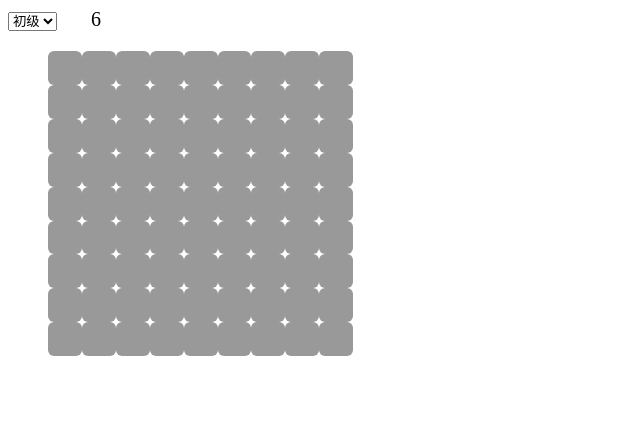
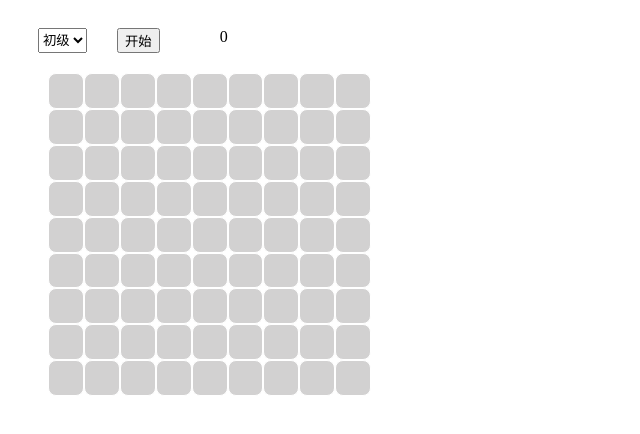
Before and after one commit to huya0424/game, a plain HTML site: page game02/index.html in a window 1280 px wide. Shown: the whole page, without its empty margins (0-640 px from the left). Drawn offline with Linux system fonts and the light colour scheme.

Commit message:
添加暂停开始按钮

```diff
--- a/game02/index.css
+++ b/game02/index.css
@@ -1,12 +1,23 @@
 html, body {
     font-size: 16px;
 }
-.timer {
+.setting {
+    display: flex;
+    flex-direction: row;
+    padding: 20px 30px;
+}
+.setting button {
+    margin: 0 30px;
+}
+.setting .timer {
+    padding: 0 30px;
+}
+/* .timer {
     display: inline-block;
     margin-left: 30px;
     margin-bottom: 20px;
-    font-size: 20px;
-}
+    font-size: 0.25rem;
+} */
 .grid {
     background-color: #fff;
 }
@@ -18,11 +29,17 @@ html, body {
 }
 .grid ul li {
     position: relative;
+    display: flex;
+    justify-content: center;
+    align-items: center;
+    /* margin: 0 -0.5px -0.5px 0; */
     width: 0.53rem;
     height: 0.53rem;
+    font-size: 0.25rem;
     text-align: center;
-    background-color: #999;
-    border-radius: 6px;
+    background-color: #d2d1d1;
+    border: 1px solid #fff;
+    border-radius: 8px;
 }
 .flag::after {
     content: '♣';
@@ -33,7 +50,7 @@ html, body {
     color: red;
 }
 .lei::after {
-    content: '☺';
+    content: '☹';
     position: absolute;
     left: 50%;
     top: 50%;
@@ -41,7 +58,7 @@ html, body {
     color: red;
 }
 .grid ul li.checked {
-    background-color: #cac7c7;
+    background-color: #a7a7a7;
 }
 .grid ul li.checking {
     background-color: red;
--- a/game02/index.html
+++ b/game02/index.html
@@ -9,28 +9,28 @@
 </head>
 <body>
     <div>
-        <div class="seting">
+        <div class="setting">
             <select name="type" id="type" onchange="change_type(this,value)">
                 <option value="first">初级</option>
                 <option value="second">中级</option>
                 <option value="third">高级</option>
             </select>
-            <div id="timer" class="timer"></div>
+            <button id="isTime" onclick="start_game()">开始</button>
+            <div id="timer" class="timer">0</div>
+            <div id="game_over"></div>
         </div>
         <div id="grid" class="grid"></div>
     </div>
     <script src="index.js"></script>
     <script>
-        // window.onload = function() {
+        init_font();
+        function init_font() {
             let htmlWidth = document.documentElement.clientWidth || document.body.clientWidth;
             let htmlDom = document.getElementsByTagName("html")[0];
             htmlDom.style.fontSize = htmlWidth / 20 + "px";
-        // }
+        }
         window.onresize = function() {
-            let htmlWidth = document.documentElement.clientWidth || document.body.clientWidth;
-            let htmlDom = document.getElementsByTagName("html")[0];
-            htmlDom.style.fontSize = htmlWidth / 20 + "px";
-            console.log(htmlWidth / 20);
+            init_font();
         }
     </script>
 </body>
--- a/game02/index.js
+++ b/game02/index.js
@@ -1,7 +1,7 @@
 let grid = {
     first: { row: 9, column:9, total: 10 },
     second: {row: 9, column: 16, total: 18 },
-    third: {row: 16, column: 16, total: 99 }
+    third: {row: 16, column: 16, total: 60 }
 };
 let grid_type = "first";
 let row = 9;
@@ -9,32 +9,39 @@ let column = 9;
 let total = 10;
 let lei = 10;
 let lei_position = [];
-let isOver = false; //判断游戏是否结束
+let isOver = true; //判断游戏是否结束
 let timer = 0;
 let time;
+let isTime = false; //判断游戏计时是否开始
 
+// 改变难度
 function change_type(current, type) {
     grid_type = type;
     row = grid[type].row;
     column = grid[type].column;
     lei = grid[type].total;
     lei_position = [];
-    isOver = false;
+    isOver = true;
     timer = 0;
     clearTimeout(time);
     init_grid();
+    document.getElementById('isTime').innerHTML = "开始";
+    document.getElementById('timer').innerHTML = "0";
+    document.getElementById('game_over').innerHTML = "";
 }
-
+// 游戏结束
 function gameOver(text) {
     let allLei = document.getElementsByClassName("isLei");
     isOver = true;
+    timer = 0;
     clearTimeout(time);
-    document.getElementById("timer").innerHTML = text;
+    document.getElementById("game_over").innerHTML = text;
+    document.getElementById("isTime").innerHTML = '再玩一局';
     for(let i = 0; i < allLei.length; i++) {
         allLei[i].classList.add('lei');
     }
 }
-
+// 左击
 function click_left(dom) {
     if(dom && dom.classList.contains('isLei')) {
         let text = "死透了！";
@@ -63,6 +70,7 @@ function click_left(dom) {
                     if(nearBox && nearBox != 0) {
                         if(!nearBox.classList.contains("checked")) {
                             nearBox.classList.add("checked");
+                            if(nearBox.classList.contains('flag')) nearBox.classList.remove('flag');
                             click_left(nearBox);
                         }
                     }
@@ -77,12 +85,13 @@ function click_left(dom) {
         }
     }
 }
-
+// 判断鼠标为左击还是右击
 function click_li(event, liId) {
+    console.log(isOver);
     let elem_id = document.getElementById(liId);
     if(event.button === 0 && !elem_id.classList.contains("flag") && !isOver) {
         click_left(event.target);
-    } else if(event.button === 2 && !isOver) {
+    } else if(event.button === 2 && !isOver && !elem_id.classList.contains('checked')) {
         if(elem_id.classList.contains('flag')) {
             elem_id.classList.remove('flag');
         } else {
@@ -91,7 +100,7 @@ function click_li(event, liId) {
         // click_right();
     }
 }
-
+// 初始化雷的位置
 function init_lei() {
     let count = lei;
     while(count > 0) {
@@ -104,12 +113,13 @@ function init_lei() {
         }
     }
 }
+// 开始计时
 function init_timer() {
     time = setTimeout(init_timer,1000);
     timer++;
     document.getElementById("timer").innerHTML = timer;
 }
-
+// 初始化棋盘
 function init_grid() {
     let panel = '';
     for(let i = 0; i < row; i++) {
@@ -122,7 +132,26 @@ function init_grid() {
     }
     document.getElementById("grid").innerHTML = panel;
     init_lei();
-    init_timer();
+    // init_timer();
+}
+function start_game() {
+    isTime = !isTime;
+    isOver = !isOver;
+    let htmlText = document.getElementById("isTime").innerHTML;
+    if(htmlText == '开始' || htmlText == '继续') {
+        document.getElementById("isTime").innerHTML = '暂停';
+        init_timer();
+    } else if (htmlText == '暂停') {
+        document.getElementById("isTime").innerHTML = '继续';
+        clearTimeout(time);
+    }  else if(htmlText == '再玩一局') {
+        // timer = 0;
+        document.getElementById('isTime').innerHTML = "暂停";
+        document.getElementById('timer').innerHTML = "0";
+        document.getElementById('game_over').innerHTML = "";
+        init_grid();
+        init_timer();
+    }
 }
 window.oncontextmenu = function(e){
     //取消默认的浏览器自带右键
```
